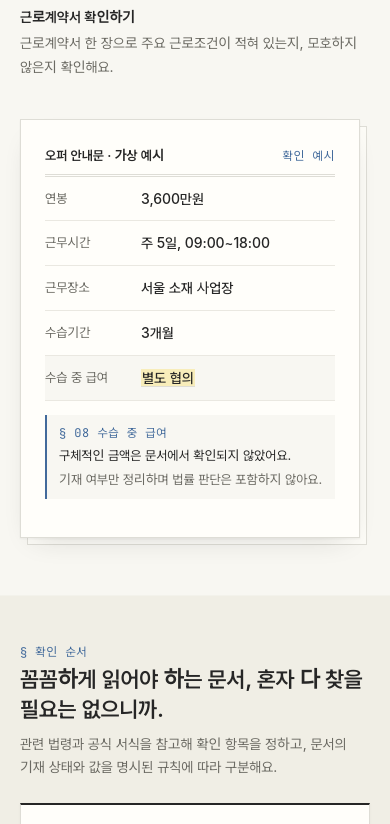
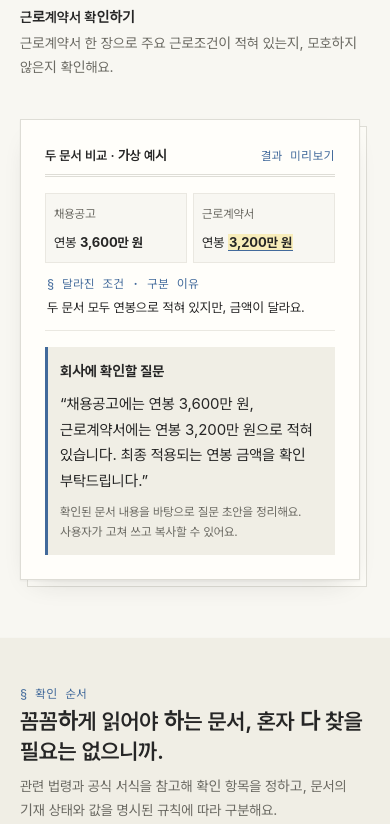
Before and after one commit to dbduddms39-droid/test, a website with bundled scripts: page public/index.html in a window 390 px wide. Shown: the part 631-1455 px from the top of the page. Built offline with nearby package versions, Linux system fonts and the light colour scheme; files whose address does not match are found by name; a web font is replaced by a local one.

Commit message:
Feature contextual employer questions prominently on landing page

```diff
--- a/public/index.html
+++ b/public/index.html
@@ -33,19 +33,26 @@
             <div><dt>근로계약서 확인하기</dt><dd>근로계약서 한 장으로 주요 근로조건이 적혀 있는지, 모호하지 않은지 확인해요.</dd></div>
           </dl>
         </div>
-        <figure class="sample-card" aria-label="결과 화면 예시 (가상 문서)">
-          <figcaption class="sample-card-head"><span>오퍼 안내문 · 가상 예시</span><span class="mono-meta">확인 예시</span></figcaption>
-          <dl class="sample-rows">
-            <div><dt>연봉</dt><dd>3,600만원</dd></div>
-            <div><dt>근무시간</dt><dd>주 5일, 09:00~18:00</dd></div>
-            <div><dt>근무장소</dt><dd>서울 소재 사업장</dd></div>
-            <div><dt>수습기간</dt><dd>3개월</dd></div>
-            <div class="is-marked"><dt>수습 중 급여</dt><dd><mark>별도 협의</mark></dd></div>
-          </dl>
-          <div class="margin-note sample-note">
-            <p class="mono-meta">§ 08 수습 중 급여</p>
-            <p>구체적인 금액은 문서에서 확인되지 않았어요.</p>
-            <p class="muted small">기재 여부만 정리하며 법률 판단은 포함하지 않아요.</p>
+        <figure class="sample-card" aria-label="두 문서 비교 결과와 회사 확인 질문 예시 (가상 문서)">
+          <figcaption class="sample-card-head"><span>두 문서 비교 · 가상 예시</span><span class="mono-meta">결과 미리보기</span></figcaption>
+          <div class="sample-docs">
+            <div class="sample-doc">
+              <p class="sample-doc-label">채용공고</p>
+              <p class="sample-pay">연봉 <strong>3,600만 원</strong></p>
+            </div>
+            <div class="sample-doc">
+              <p class="sample-doc-label">근로계약서</p>
+              <p class="sample-pay">연봉 <mark>3,200만 원</mark></p>
+            </div>
+          </div>
+          <div class="sample-verdict">
+            <p class="mono-meta">§ 달라진 조건 · 구분 이유</p>
+            <p>두 문서 모두 연봉으로 적혀 있지만, 금액이 달라요.</p>
+          </div>
+          <div class="sample-question">
+            <p class="sample-question-label">회사에 확인할 질문</p>
+            <p class="sample-question-text">“채용공고에는 연봉 3,600만 원, 근로계약서에는 연봉 3,200만 원으로 적혀 있습니다. 최종 적용되는 연봉 금액을 확인 부탁드립니다.”</p>
+            <p class="sample-question-hint">확인된 문서 내용을 바탕으로 질문 초안을 정리해요. 사용자가 고쳐 쓰고 복사할 수 있어요.</p>
           </div>
         </figure>
       </div>
@@ -119,21 +126,23 @@
       </section>
 
       <section class="band" aria-labelledby="compare-title">
-        <p class="mono-meta">§ 원문 대조</p>
-        <h2 id="compare-title">확인한 내용은, 원문에서 다시 한번.</h2>
-        <p class="muted">분석 결과만 보여주지 않아요. 어떤 문장을 근거로 확인했는지도 함께 보여드려요.</p>
-        <figure class="compare" aria-label="원문 대조 예시 (가상 문서)">
+        <p class="mono-meta">§ 근로계약서 단독 확인 예시</p>
+        <h2 id="compare-title">모호하게 적힌 조건도, 물어볼 말로 정리해요.</h2>
+        <p class="muted">근로계약서 한 장을 확인할 때도 문서에 적힌 내용을 근거로, 구체적으로 물어볼 질문을 제안해요.</p>
+        <figure class="compare" aria-label="근로계약서 확인 결과와 질문 예시 (가상 문서)">
           <div class="compare-source">
-            <p class="compare-head"><span>문서 원문</span><span class="mono-meta">발췌 예시</span></p>
+            <p class="compare-head"><span>근로계약서 원문</span><span class="mono-meta">가상 문서</span></p>
             <p class="compare-quote"><mark>수습 중 급여: 별도 협의</mark></p>
           </div>
-          <div class="compare-link" aria-hidden="true"><span class="mono-meta">원문 대조</span></div>
+          <div class="compare-link" aria-hidden="true"><span class="mono-meta">구분</span></div>
           <div class="compare-result">
-            <p class="compare-head"><span>확인 결과</span><span class="mono-meta">정리된 내용</span></p>
-            <p class="compare-title">○ 수습 중 급여</p>
-            <p>수습 중 급여에 대한 구체적인 금액은 문서에서 확인되지 않아요.</p>
+            <p class="compare-head"><span>확인 결과와 질문</span><span class="mono-meta">예시</span></p>
+            <p class="compare-title">○ 수습 중 급여 · 일부 내용만 기재됨</p>
+            <p>구체적인 지급 기준이 적혀 있지 않아요.</p>
+            <p class="compare-ask">“수습기간 중 급여가 어떻게 지급되는지 알려 주실 수 있을까요?”</p>
           </div>
         </figure>
+        <p class="muted small">실제 질문은 확인된 항목과 문서 내용에 따라 달라져요. 법률 위반 여부는 판단하지 않아요.</p>
       </section>
 
       <section class="landing-cta" aria-labelledby="cta-title">
--- a/public/styles.css
+++ b/public/styles.css
@@ -655,3 +655,26 @@ button.evidence-chip:hover { border-color: var(--annot); }
 .criteria-method p { color: var(--ink-2); font-size: 13px; line-height: 1.7; margin: var(--space-sm) 0 0; }
 .cmp-note strong { color: var(--annot); font-weight: 600; }
 @media (max-width: 767px) { .criteria-examples { grid-template-columns: 1fr; } }
+
+
+/* 메인 페이지: 구분한 이유에서 실제 확인 질문으로 이어지는 가상 결과 예시 */
+.sample-docs { display: grid; grid-template-columns: repeat(2, minmax(0, 1fr)); gap: 10px; margin-top: 16px; }
+.sample-doc { min-width: 0; border: 1px solid var(--rule-soft); padding: 12px; background: var(--desk); }
+.sample-doc-label { margin: 0 0 8px; font-size: 12px; color: var(--ink-2); }
+.sample-pay { margin: 0; font-size: 15px; color: var(--ink); line-height: 1.55; }
+.sample-pay strong { font-weight: 700; }
+.sample-pay mark { font-weight: 700; border-bottom: 1px solid var(--annot); }
+.sample-verdict { padding: 13px 2px 12px; border-bottom: 1px solid var(--rule-soft); }
+.sample-verdict .mono-meta { margin: 0 0 4px; }
+.sample-verdict p:last-child { margin: 0; font-size: 13px; }
+.sample-question { margin-top: 16px; padding: 14px 16px; background: var(--wash); border-left: 3px solid var(--annot); }
+.sample-question-label { margin: 0 0 8px; font-weight: 700; font-size: 14px; color: var(--ink); }
+.sample-question-text { margin: 0; line-height: 1.7; font-size: 15px; color: var(--ink); }
+.sample-question-hint { margin: 9px 0 0; font-size: 12px; color: var(--ink-2); }
+.compare-result .compare-ask { margin: 10px 0 0; padding: 10px 12px; background: var(--wash); border-left: 2px solid var(--annot); font-weight: 500; }
+@media (max-width: 390px) {
+  .sample-docs { gap: 6px; }
+  .sample-doc { padding: 10px 8px; }
+  .sample-pay { font-size: 13px; }
+  .sample-question { padding: 12px; }
+}
```
